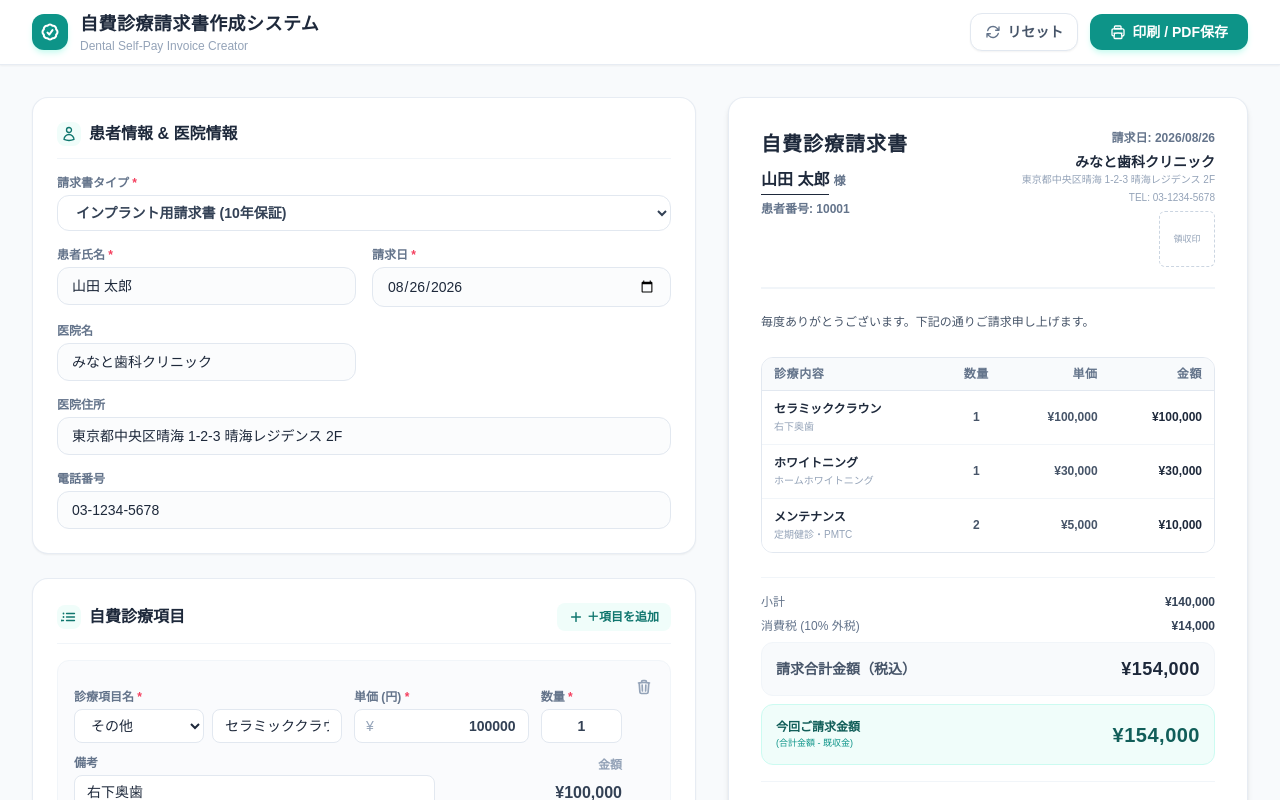
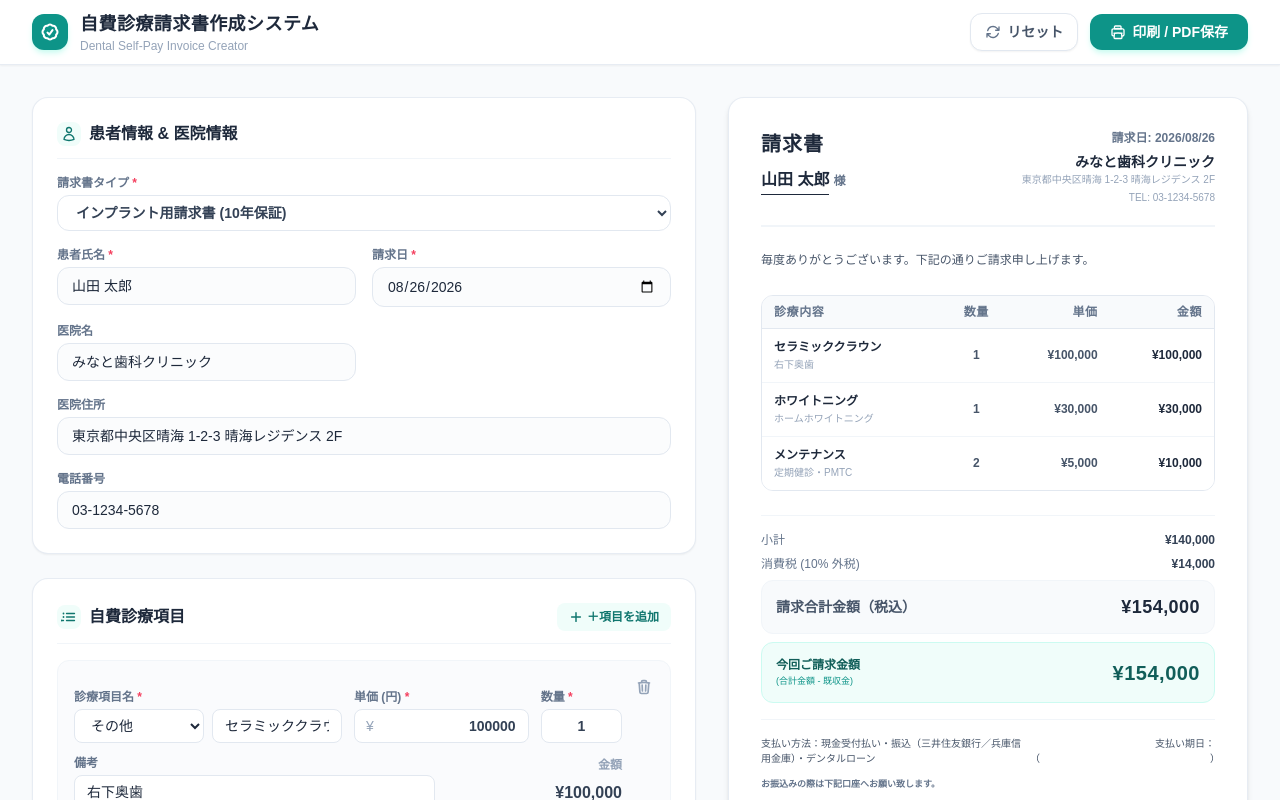
Before and after one commit to oya0715/YDC, a React (Vite) app: page / in a window 1280 px wide. Shown: the top 800 px of the page. Built offline with nearby package versions, Linux system fonts and the light colour scheme.

Commit message:
Change title to 請求書 and remove patientId/seal box in InvoiceHeader.tsx

```diff
--- a/src/components/preview/InvoiceHeader.tsx
+++ b/src/components/preview/InvoiceHeader.tsx
@@ -21,15 +21,12 @@ export const InvoiceHeader: React.FC<InvoiceHeaderProps> = ({ patientInfo }) =>
   return (
     <div className="flex flex-col md:flex-row justify-between items-start gap-4 pb-5 border-b-2 border-slate-100">
       <div>
-        <h2 className="text-xl font-bold text-slate-800 tracking-wider">自費診療請求書</h2>
+        <h2 className="text-xl font-bold text-slate-800 tracking-wider">請求書</h2>
         <div className="mt-2.5 space-y-1.5">
           <div className="flex items-baseline gap-1">
             <span className="text-base font-bold text-slate-800 border-b border-slate-800 pb-0.5">{patientInfo.name || "山田 太郎"}</span>
             <span className="text-xs text-slate-500 font-semibold">様</span>
           </div>
-          {patientInfo.patientId && (
-            <p className="text-xs text-slate-500 font-semibold">患者番号: {patientInfo.patientId}</p>
-          )}
         </div>
       </div>
 
@@ -43,11 +40,6 @@ export const InvoiceHeader: React.FC<InvoiceHeaderProps> = ({ patientInfo }) =>
             <p className="text-[10px] text-slate-400 font-medium mt-0.5">TEL: {patientInfo.clinicPhone}</p>
           )}
         </div>
-
-        {/* Register Seal Box (領収印) */}
-        <div className="w-14 h-14 border border-dashed border-slate-300 rounded-md flex items-center justify-center text-[9px] text-slate-400 mt-2">
-          領収印
-        </div>
       </div>
     </div>
   );
```
